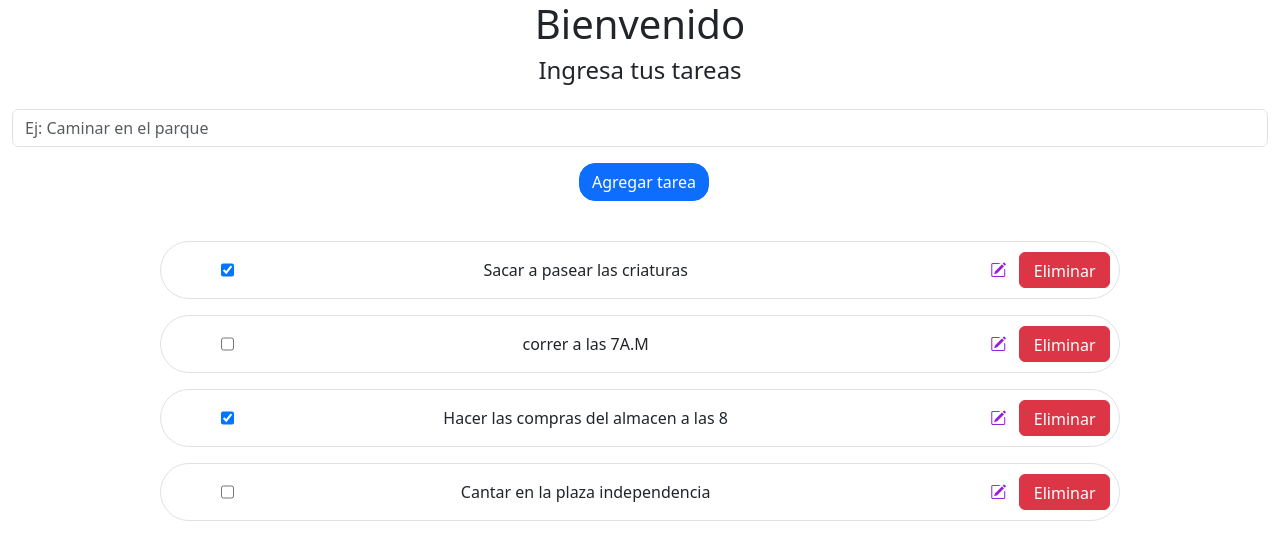
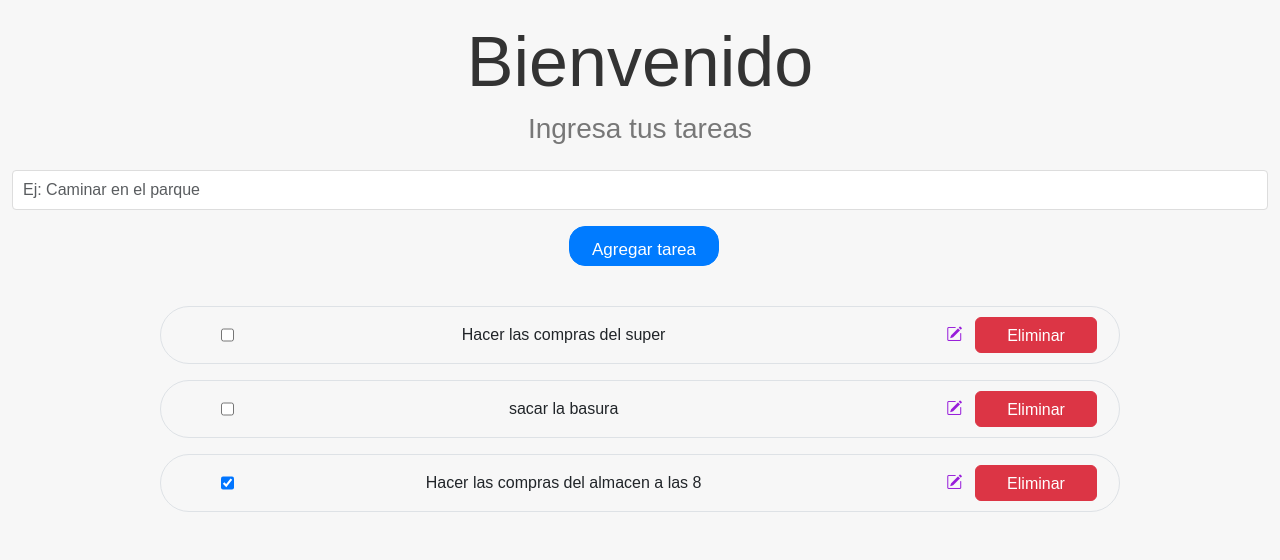
Before and after one commit to MaiaFede/Backend-ListaTareas, a React (Vite) app: page / in a window 1280 px wide. Shown: the top 560 px of the page. Built offline with nearby package versions, Linux system fonts and the light colour scheme; no server answers; data requests are answered from the project's data file.

Commit message:
Agregue estilos a la lista de tareas

```diff
--- a/db.json
+++ b/db.json
@@ -1,24 +1,19 @@
 {
   "tareas": [
     {
-      "nombreTarea": "Sacar a pasear las criaturas ",
-      "completado": true,
+      "nombreTarea": "Hacer las compras del super",
+      "completado": false,
+      "id": "0e27"
+    },
+    {
+      "nombreTarea": "sacar la basura",
+      "completado": false,
       "id": "3e21"
     },
     {
-      "nombreTarea": "correr a las 7A.M",
-      "completado": false,
-      "id": "58f1"
-    },
-    {
-      "id": "2e6a",
+      "id": "3aff",
       "nombreTarea": "Hacer las compras del almacen a las 8",
       "completado": true
-    },
-    {
-      "id": "4143",
-      "nombreTarea": "Cantar en la plaza independencia",
-      "completado": false
     }
   ]
 }
--- a/src/App.css
+++ b/src/App.css
@@ -7,3 +7,66 @@
 .btn-link{
 color: rgb(152, 29, 218)
 }
+
+body {
+    background-color: #f7f7f7;
+    font-family: Arial, sans-serif;
+  }
+
+  h1 {
+    color: #333;
+    font-size: 70px;
+    margin-top: 20px;
+  }
+
+  h4 {
+    color: #777;
+    font-size: 28px;
+    margin-bottom: 20px;
+  }
+
+  .form-control {
+    border: 1px solid #ddd;
+    border-radius: 4px;
+    box-shadow: none;
+    height: 40px;
+    padding: 10px;
+  }
+
+  .form-control:focus {
+    border-color: #999;
+  }
+
+  .btn-primary {
+    background-color: #007bff;
+    border-color: #007bff;
+    color: #fff;
+    font-size: 17px;
+    height: 40px;
+    padding: 10px 20px;
+    width: 150px;
+  }
+
+  .btn-primary:hover {
+    background-color: #0069d9;
+    border-color: #0069d9;
+  }
+
+
+
+  .list-group-item {
+    background-color: #fff;
+    border: 1px solid #ddd;
+    border-radius: 4px;
+    margin-bottom: 10px;
+    padding: 10px;
+  }
+
+  .list-group-item:hover {
+    background-color: #f5f5f5;
+  }
+
+  .tarea-completada {
+    background-color: #ddd;
+    text-decoration: line-through;
+  }
--- a/src/components/ItemTarea.jsx
+++ b/src/components/ItemTarea.jsx
@@ -1,11 +1,11 @@
 import React, { useEffect } from 'react';
 import { Button } from 'react-bootstrap';
 import Swal from "sweetalert2";
-import {borrarTarea, leerTareas,obtenerTarea} from "../helpers/queries"
+import {borrarTarea, leerTareas} from "../helpers/queries"
 import {useState} from "react";
 import ModalEditar from './ModalEditar';
 
-const ItemTarea = ({tarea, setTareas,completar, obtenerTareas }) => {
+const ItemTarea = ({tarea, setTareas, completar}) => {
   const [modalShow, setModalShow] = useState(false);
 
     const eliminarTarea= () =>{
@@ -53,7 +53,7 @@ const ItemTarea = ({tarea, setTareas,completar, obtenerTareas }) => {
                     <p className='mt-3 me-5 ms-2'> {tarea.nombreTarea} </p>
                     <div className="d-flex justify-content-between align-content-center">
                     <Button variant="link" onClick={() => setModalShow(true)}> <i className="bi bi-pencil-square col-6"></i></Button>
-                    <Button  variant="danger" onClick={eliminarTarea} className="col-6 btn-costum ">Eliminar</Button>
+                    <Button  variant="danger" onClick={eliminarTarea} className="col-6 btn-costum me-5">Eliminar</Button>
                     <ModalEditar show={modalShow} onHide={() => setModalShow(false)} id={tarea.id} setTareas={setTareas} />
                     </div>
                     </div>
--- a/src/components/ListaTareas.jsx
+++ b/src/components/ListaTareas.jsx
@@ -79,6 +79,7 @@ const ListaTareas = () => {
 
   return (
     <div className="container-fluid align-center text-center ">
+
       <h1>Bienvenido</h1> <h4>Ingresa tus tareas</h4>
       <Form className="my-4" onSubmit={handleSubmit(datosValidados)}>
         <Form.Group className="mb-3" controlId="formNombreTarea">
```
